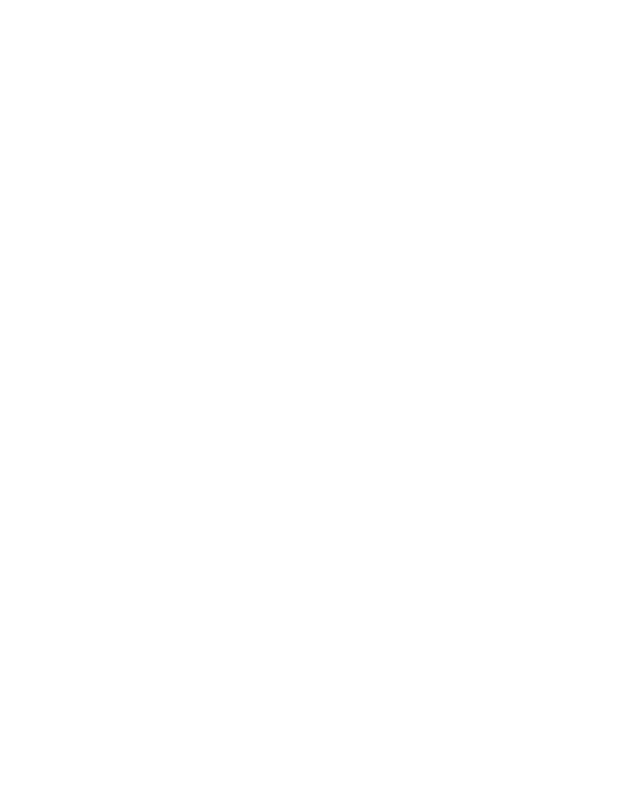
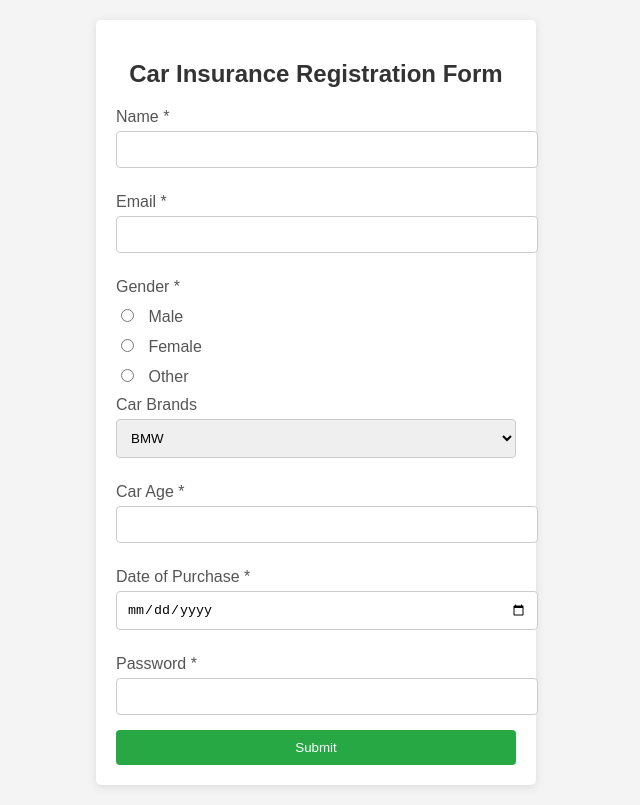
Before and after one commit to acciojob/car-insurance-form-Rubleenkaur1313, a website: page main.html in a window 1280 px wide. Shown: the whole page, without its empty margins (324-964 px from the left). Drawn offline with Linux system fonts and the light colour scheme.

Commit message:
created a submission

```diff
--- a/main.html
+++ b/main.html
@@ -1,16 +1,103 @@
 <!DOCTYPE html>
+<html lang="en">
+<head>
+    <meta charset="UTF-8">
+    <meta name="viewport" content="width=device-width, initial-scale=1.0">
+    <title>Car Insurance Registration Form</title>
+    <style>
+        body {
+            font-family: Arial, sans-serif;
+            background-color: #f4f4f4;
+            margin: 0;
+            padding: 20px;
+        }
+        .form-container {
+            background-color: #fff;
+            padding: 20px;
+            border-radius: 5px;
+            box-shadow: 0 2px 10px rgba(0, 0, 0, 0.1);
+            max-width: 400px;
+            margin: auto;
+        }
+        h2 {
+            text-align: center;
+            color: #333;
+        }
+        label {
+            display: block;
+            margin: 10px 0 5px;
+            color: #555;
+        }
+        input[type="text"],
+        input[type="email"],
+        input[type="number"],
+        input[type="date"],
+        input[type="password"],
+        select {
+            width: 100%;
+            padding: 10px;
+            margin-bottom: 15px;
+            border: 1px solid #ccc;
+            border-radius: 4px;
+        }
+        input[type="radio"] {
+            margin-right: 10px;
+        }
+        input[type="submit"] {
+            background-color: #28a745;
+            color: white;
+            padding: 10px;
+            border: none;
+            border-radius: 4px;
+            cursor: pointer;
+            width: 100%;
+        }
+        input[type="submit"]:hover {
+            background-color: #218838;
+        }
+    </style>
+</head>
+<body>
 
-<html>
+<div class="form-container">
+    <h2>Car Insurance Registration Form</h2>
+    <form action="#" method="POST">
+        <label for="name">Name *</label>
+        <input type="text" id="name" name="name" required>
 
-<head>
-	<link rel="stylesheet" href="styles.css">
-</head>
+        <label for="email">Email *</label>
+        <input type="email" id="email" name="email" required>
 
-<body>
-	<!-- the entire body must be written by student -->
-    <script type="text/javascript" src="./script.js">
-</script>
+        <label>Gender *</label>
+        <label>
+            <input type="radio" name="gender" value="male" required> Male
+        </label>
+        <label>
+            <input type="radio" name="gender" value="female" required> Female
+        </label>
+        <label>
+            <input type="radio" name="gender" value="other" required> Other
+        </label>
+
+        <label for="cars">Car Brands</label>
+        <select id="cars" name="cars">
+            <option value="BMW">BMW</option>
+            <option value="Audi">Audi</option>
+            <option value="Mercedez">Mercedez</option>
+        </select>
+
+        <label for="carage">Car Age *</label>
+        <input type="number" id="carage" name="carage" required>
+
+        <label for="dop">Date of Purchase *</label>
+        <input type="date" id="dop" name="dop" required>
+
+        <label for="password">Password *</label>
+        <input type="password" id="password" name="password" required>
+
+        <input type="submit" value="Submit">
+    </form>
+</div>
 
 </body>
-
 </html>
```
